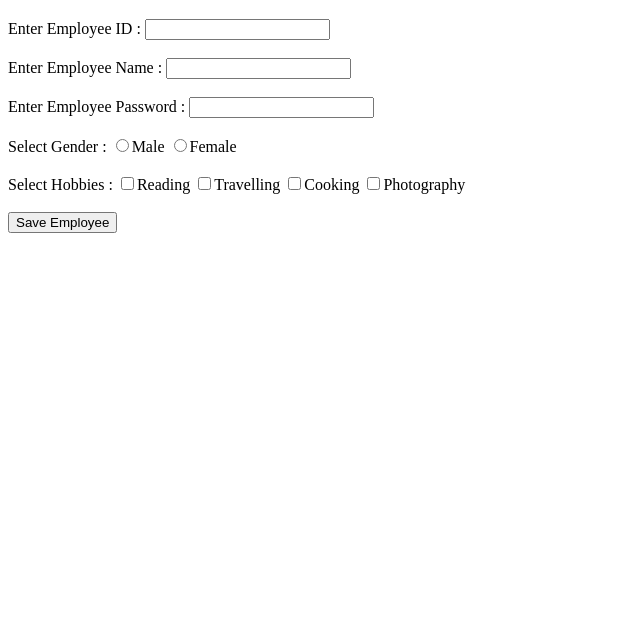
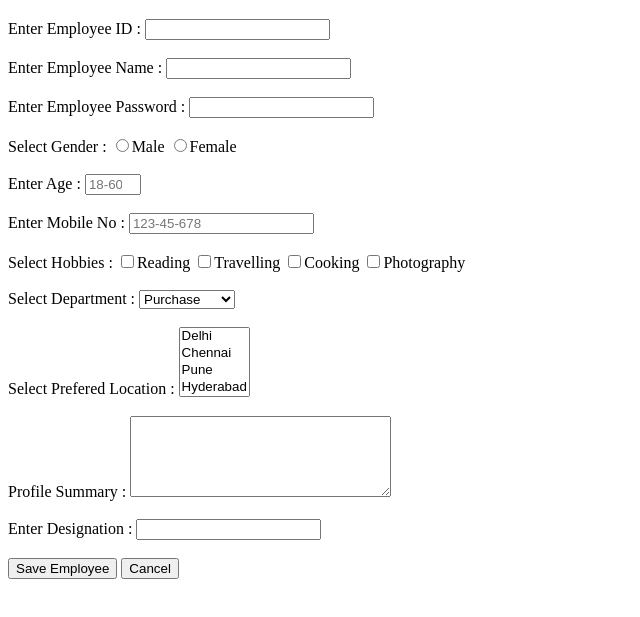
Before and after one commit to Sujatabatra/EpsilonCommonTrackJanFeb2022, a plain HTML site: page Day3 (HTML)/EigthDemo.html in a window 1280 px wide. Shown: the part 61-678 px from the top of the page, without its empty margins (0-640 px from the left). Drawn offline with Linux system fonts and the light colour scheme.

Commit message:
Add files via upload

```diff
--- a/Day3 (HTML)/EigthDemo.html
+++ b/Day3 (HTML)/EigthDemo.html
@@ -17,12 +17,54 @@
         Select Gender : <input type="radio" name="empGender" value="M">Male
         <input type="radio" name="empGender" value="F">Female<br><br>
 
+        Enter Age : <input type="number" name="empAge" min="18" max="60" placeholder="18-60"><br><br>
+
+        Enter Mobile No : <input type="tel" name="empPhNo" pattern="[0-9]{3}-[0-9]{2}-[0-9]{3}" placeholder="123-45-678"><br><br>
+
         Select Hobbies : <input type="checkbox" name="empHobbies" value="Read">Reading
         <input type="checkbox" name="empHobbies" value="Travel">Travelling
         <input type="checkbox" name="empHobbies" value="Cooking">Cooking
         <input type="checkbox" name="empHobbies" value="Picture Clicking">Photography<br><br>
 
+        Select Department : <select name="empDeptt">
+            <optgroup label="india" disabled>
+                <option value="Sales">Sales</option>
+                <option value="IT">IT</option>
+                <option value="Marketing">Marketing</option>
+            </optgroup>
+            <optgroup label="global">
+                <option value="Purchase">Purchase</option>
+                <option value="Strategy">Planning</option>
+            </optgroup>
+        </select>
+        <br><br>
+
+        Select Prefered Location : <select name="location" multiple>
+            <option value="Delhi">Delhi</option>
+            <option value="Chennai">Chennai</option>
+            <option value="Pune">Pune</option>
+            <option value="Hyderabad">Hyderabad</option>
+            <option value="Mumbai">Mumbai</option>
+        </select>
+        <br><br>
+
+        Profile Summary : <textarea name="summary" cols="30" rows="5"></textarea><br><br>
+
+        Enter Designation : <input type="text" name="designation" list="desig"><br><br>
+        <!--datalist got introduced in HTML 5-->
+        <datalist id="desig">
+            <option value="Executive"></option>
+            <option value="Sr. Executive"></option>
+            <option value="Associate"></option>
+            <option value="Sr. Associate"></option>
+            <option value="Manager"></option>
+            <option value="Sr. Manager"></option>
+            <option value="Branch Manager"></option>
+        </datalist>
+
         <input type="submit" value="Save Employee">
+
+        <input type="reset" value="Cancel">
     </form>
 </body>
 </html>
```
